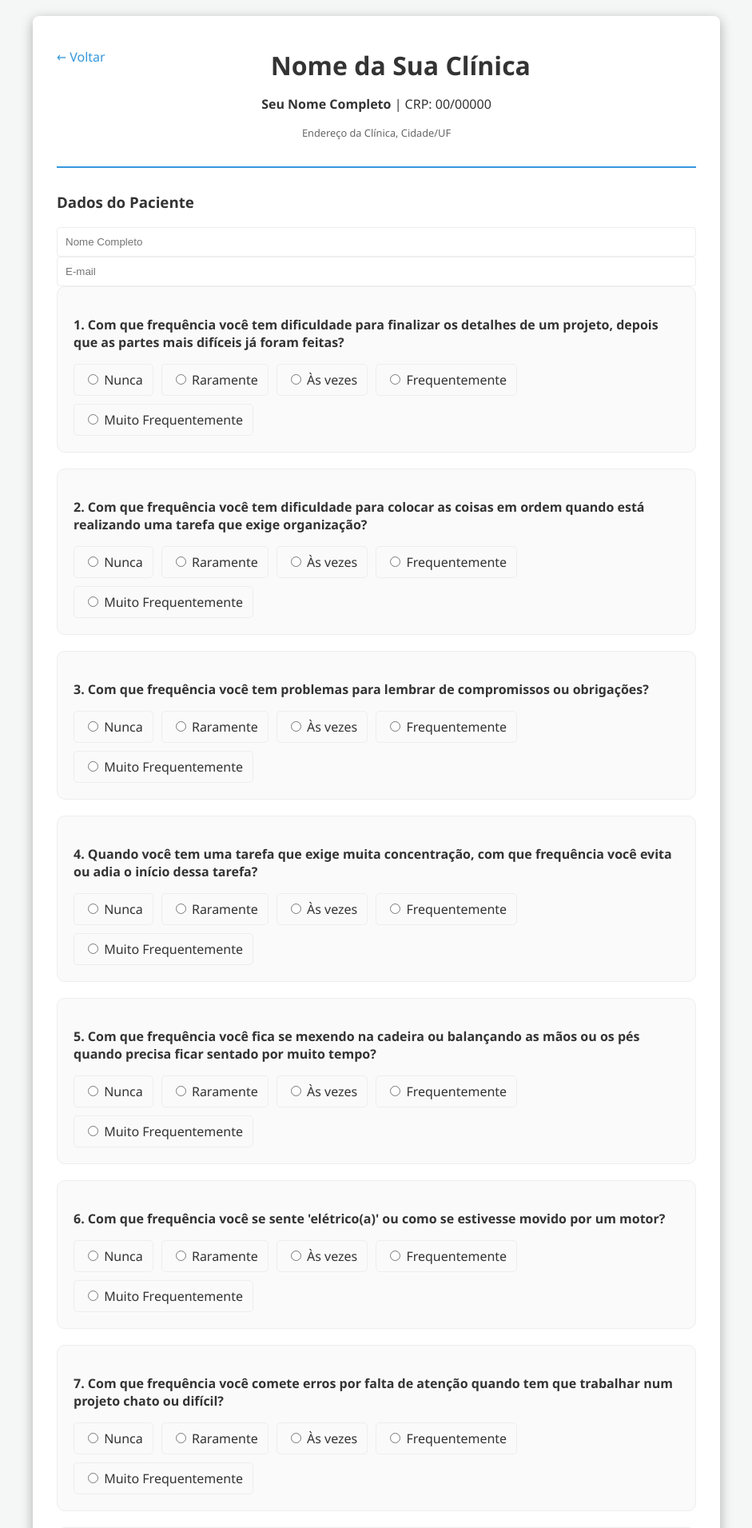
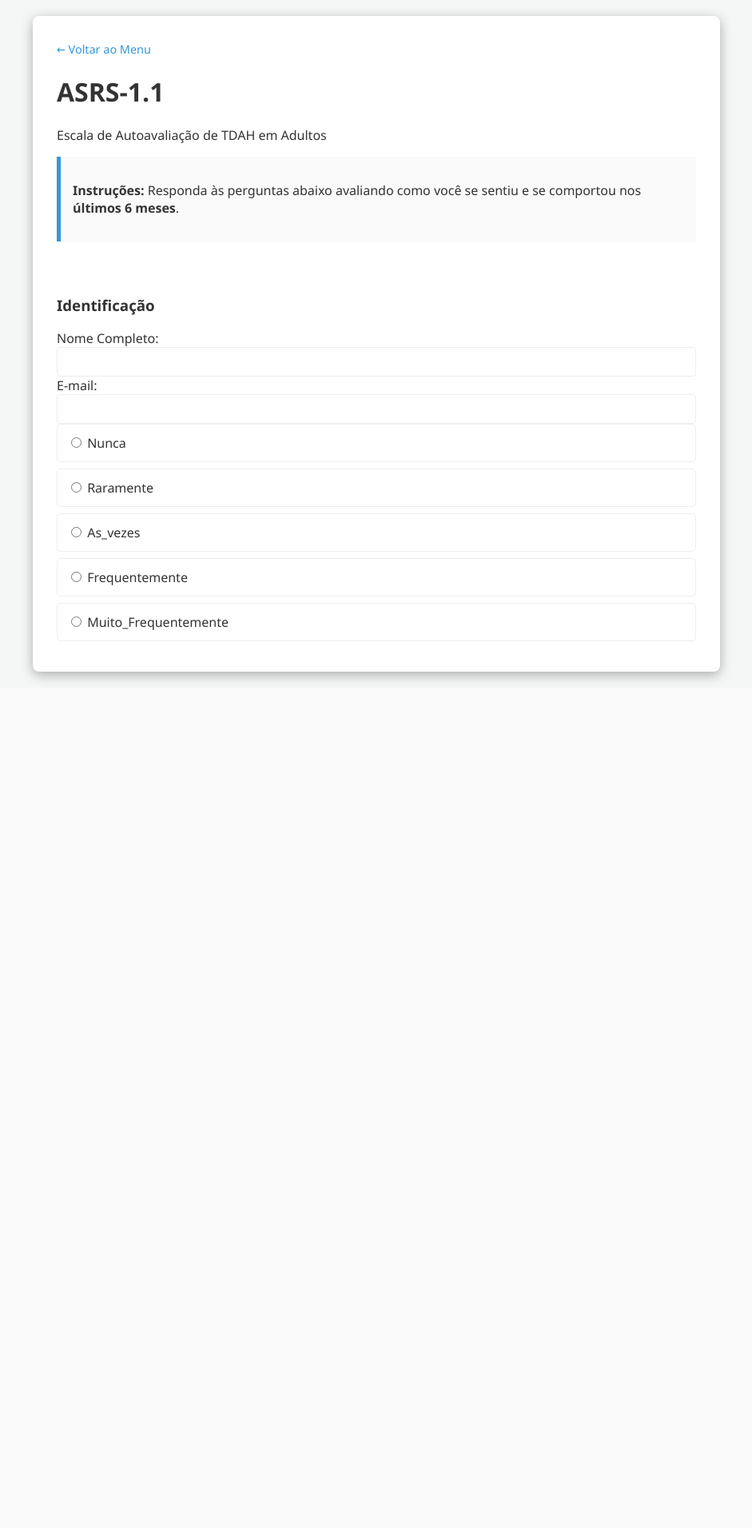
Before and after one commit to exwebto/raas_r, a Flask app: page /asrs in a window 1280 px wide. Shown: the top 1911 px of the page at 80% size, without its empty margins (169-1110 px from the left). After the commit the page ends 853 px from the top, so only its background shows below. Run offline with Flask 3, Linux system fonts and the light colour scheme.

Commit message:
Revise ASRS form layout and add progress bar
Updated HTML structure and content for ASRS form.

```diff
--- a/templates/asrs.html
+++ b/templates/asrs.html
@@ -3,40 +3,76 @@
 <head>
     <meta charset="UTF-8">
     <meta name="viewport" content="width=device-width, initial-scale=1.0">
-    <title>ASRS-1.1 - {{ clinica.nome }}</title>
+    <meta name="color-scheme" content="light dark">
+    <title>ASRS-1.1 - Rastreio de TDAH</title>
     <link rel="stylesheet" href="{{ url_for('static', filename='css/style.css') }}">
 </head>
 <body>
+
     <div class="container">
-        <header style="text-align: center; border-bottom: 2px solid var(--accent-color); padding-bottom: 20px; margin-bottom: 30px;">
-            <a href="/" style="float: left; text-decoration: none; color: var(--accent-color);">← Voltar</a>
-            <h1 style="margin: 10px 0;">{{ clinica.nome }}</h1>
-            <p><strong>{{ clinica.profissional }}</strong> | CRP: {{ clinica.crp }}</p>
-            <p style="font-size: 0.8em; color: var(--text-muted);">{{ clinica.endereco }}</p>
+        <header>
+            <a href="/" style="text-decoration: none; color: var(--accent-color); font-size: 0.9em;">← Voltar ao Menu</a>
+            <h1>ASRS-1.1</h1>
+            <p class="subtitle">Escala de Autoavaliação de TDAH em Adultos</p>
         </header>
 
+        <section class="info-box">
+            <p><strong>Instruções:</strong> Responda às perguntas abaixo avaliando como você se sentiu e se comportou nos <strong>últimos 6 meses</strong>.</p>
+        </section>
+
+        <div class="progress-container">
+            <div class="progress-bar" id="progressBar"></div>
+        </div>
+
         <form action="/asrs" method="POST" id="asrsForm">
+
             <div class="user-data">
-                <h3>Dados do Paciente</h3>
-                <input type="text" name="nome" placeholder="Nome Completo" required>
-                <input type="email" name="email" placeholder="E-mail" required>
-            </div>
+                <h3>Identificação</h3>
+                <div class="input-group">
+                    <label for="nome">Nome Completo:</label>
+                    <input type="text" id="nome" name="nome" required>
+                </div>
+                <div class="input-group">
+                    <label for="email">E-mail:</label>
+                    <input type="email" id="email" name="email" required>
+                </div>
+            <div class="options">
+    <label class="option-label">
+        <input type="radio" name="q{{ id }}" value="0" required>
+        <span>Nunca</span>
+    </label>
 
-            {% for id, text in questions %}
-            <div class="question-card" style="background: var(--bg-card); padding: 20px; border-radius: 10px; margin-bottom: 20px; border: 1px solid var(--border-color);">
-                <p><strong>{{ id }}. {{ text }}</strong></p>
-                <div class="options" style="display: flex; flex-wrap: wrap; gap: 10px; margin-top: 10px;">
-                    {% for label in ["Nunca", "Raramente", "Às vezes", "Frequentemente", "Muito Frequentemente"] %}
-                    <label style="cursor: pointer; padding: 8px 12px; border: 1px solid var(--border-color); border-radius: 5px;">
-                        <input type="radio" name="q{{ id }}" value="{{ label }}" required> {{ label }}
-                    </label>
-                    {% endfor %}
-                </div>
-            </div>
-            {% endfor %}
+    <label class="option-label">
+        <input type="radio" name="q{{ id }}" value="1" required>
+        <span>Raramente</span>
+    </label>
 
-            <button type="submit" class="btn-submit" style="width: 100%; padding: 15px; background: var(--accent-color); color: white; border: none; border-radius: 8px; font-weight: bold; cursor: pointer;">Finalizar e Enviar via WhatsApp</button>
-        </form>
-    </div>
+    <label class="option-label">
+        <input type="radio" name="q{{ id }}" value="2" required>
+        <span>As_vezes</span>
+    </label>
+
+    <label class="option-label">
+        <input type="radio" name="q{{ id }}" value="3" required>
+        <span>Frequentemente</span>
+    </label>
+
+    <label class="option-label">
+        <input type="radio" name="q{{ id }}" value="4" required>
+        <span>Muito_Frequentemente</span>
+    </label>
+</div>
+
+    <script>
+        const form = document.getElementById('asrsForm');
+        const progressBar = document.getElementById('progressBar');
+        const totalQuestions = 18;
+
+        form.addEventListener('change', () => {
+            const answered = form.querySelectorAll('input[type="radio"]:checked').length;
+            const percentage = (answered / totalQuestions) * 100;
+            progressBar.style.width = percentage + '%';
+        });
+    </script>
 </body>
 </html>
```
